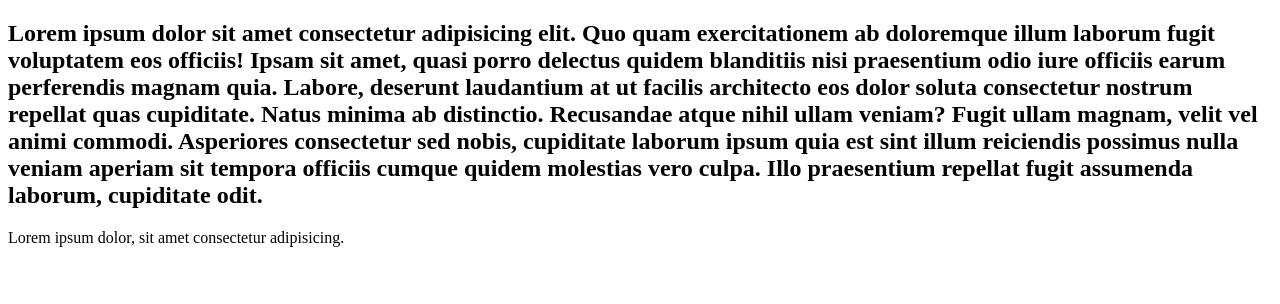
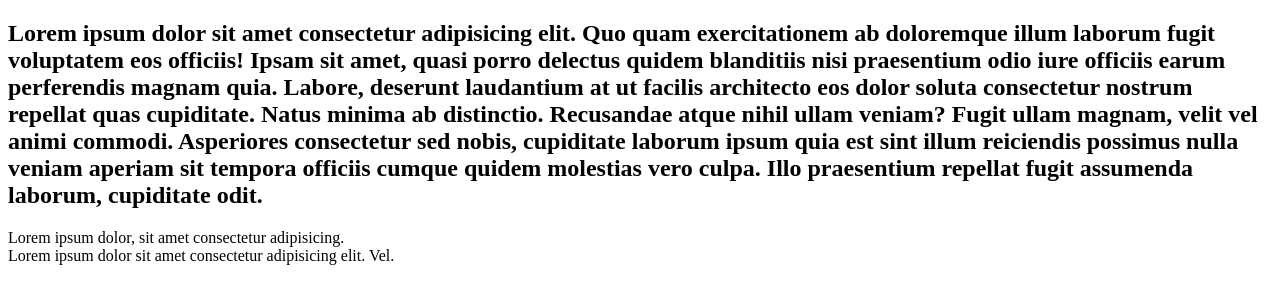
Before and after one commit to Oybek03/-29.01.2022-, a plain HTML site: page index.html in a window 1280 px wide. Drawn offline with Linux system fonts and the light colour scheme.

Commit message:
new commit

```diff
--- a/index.html
+++ b/index.html
@@ -23,5 +23,8 @@
       </h2>
     </div>
     Lorem ipsum dolor, sit amet consectetur adipisicing.
+    <header>
+      Lorem ipsum dolor sit amet consectetur adipisicing elit. Vel.
+    </header>
   </body>
 </html>
```
